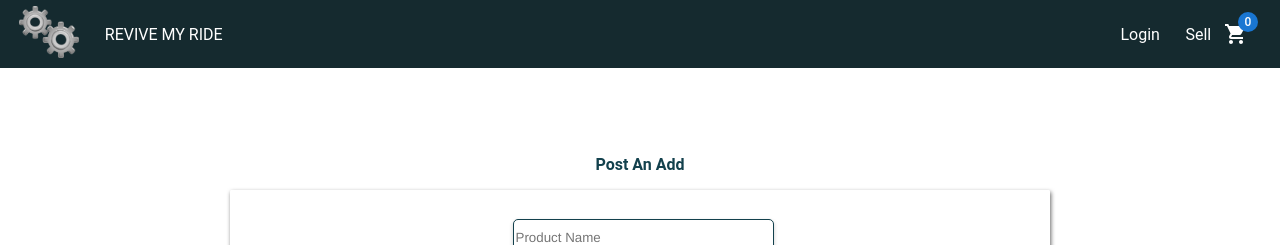
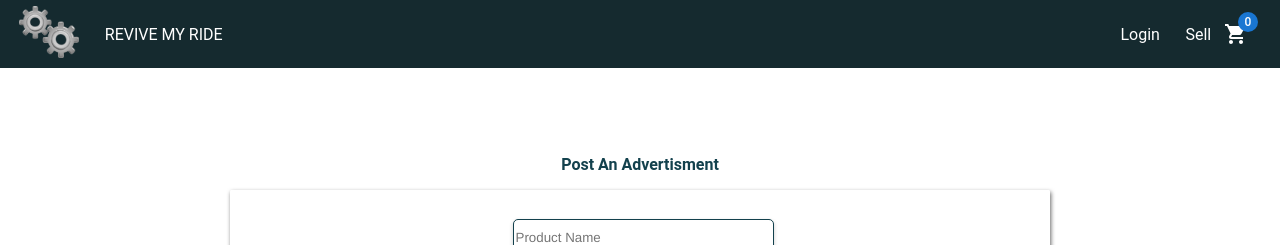
Before and after one commit to venkateshseeram/ReviveMyRide, a React (Create React App) app: page /postAnAd in a window 1280 px wide. Shown: the top 245 px of the page. Built offline with nearby package versions, Linux system fonts and the light colour scheme; no server answers.

Commit message:
on all products deletion, continue checkout shouldnt show -- fixed, minor changes

```diff
--- a/src/Components/Cart/Cart.js
+++ b/src/Components/Cart/Cart.js
@@ -15,7 +15,7 @@ function Cart() {
   const {user,setUser} = useContext(UserSessionData)
   let [cartProductsData, setCartProductsData] = useState([])
   const [loading, setLoading] = useState(false)
-  const {cartItems,setCartItems} = useContext(CartContext)
+  const {cartItems,setCartItems,cartLength} = useContext(CartContext)
   const navigate = useNavigate()
   useEffect(()=>{
     onAuthStateChanged(auth,async(user)=>{
@@ -55,7 +55,7 @@ function Cart() {
     <>
     <Navbar></Navbar>
      <div className='cartProductParentDiv'>
-     { cartItems.length > 0 && <Button id='continueToCheckout' color='success' variant='contained' onClick={navigateToCheckout}>Continue to Checkout</Button>}
+     { cartLength > 0 && <Button id='continueToCheckout' color='success' variant='contained' onClick={navigateToCheckout}>Continue to Checkout</Button>}
      {loading? (
       <div className='cartProducts'>
       {
--- a/src/Components/PostAnAd/PostAnAd.js
+++ b/src/Components/PostAnAd/PostAnAd.js
@@ -69,7 +69,7 @@ function PostAnAd () {
               setId('')
               setCategory('')
               setDescription('')
-              document.getElementById('file').value = ''
+              document.getElementById('product_image').value = ''
               setUploadError('')
               setImageError('')
               setTimeout(() => {
@@ -94,7 +94,7 @@ function PostAnAd () {
         )}
         <br />
         <br />
-        <header>Post An Add</header>
+        <header>Post An Advertisment</header>
         <form autoComplete='off' onSubmit={e => handleSubmit(e)}>
           <input
             type='text'
```
